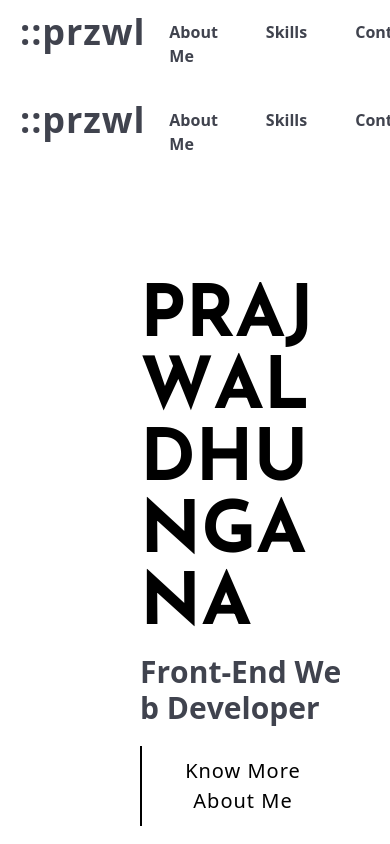
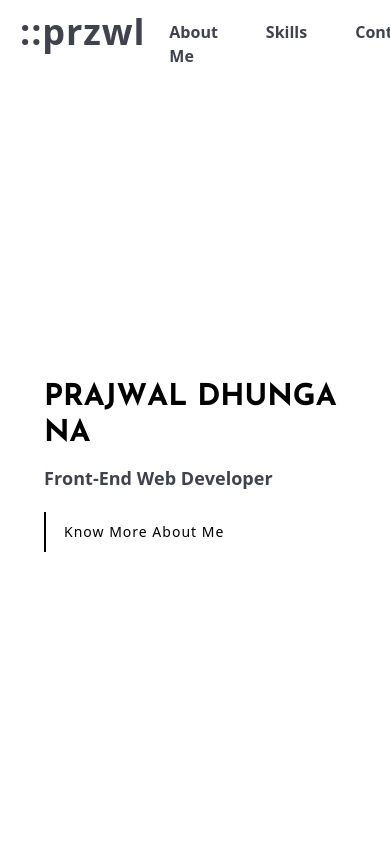
Before and after one commit to PrajwalDhungana/portfolio, a Next.js app: page / in a window 390 px wide. Built offline with nearby package versions, Linux system fonts and the light colour scheme.

Commit message:
feat: Implement Route

```diff
--- a/components/Header/Header.tsx
+++ b/components/Header/Header.tsx
@@ -1,7 +1,7 @@
 import React from "react";
 import { CiDark } from "react-icons/ci";
 import { motion } from "framer-motion";
-import Link from 'next/link'
+import Link from "next/link";
 
 type Props = {};
 
@@ -32,7 +32,7 @@ export default function Header({}: Props) {
 
   const navLinksTransition = {
     duration: 1,
-    ease: "easeInOut"
+    ease: "easeInOut",
   };
 
   return (
@@ -51,12 +51,14 @@ export default function Header({}: Props) {
               opacity: 1,
             }}
             transition={{
-              duration: .5
+              duration: 0.5,
             }}
           >
-            <h3 className="text-charcoal font-bold text-4xl tracking-wide">
-              ::przwl
-            </h3>
+            <Link href="/">
+              <h3 className="text-charcoal font-bold text-4xl tracking-wide">
+                ::przwl
+              </h3>
+            </Link>
           </motion.div>
         </div>
 
@@ -79,14 +81,14 @@ export default function Header({}: Props) {
               transition={navLinksTransition}
               className="py-2 px-4 mx-2 text-charcoal cursor-pointer hover:text-deep"
             >
-              <a href="#">Skills</a>
+              <Link href="/skills">Skills</Link>
             </motion.li>
             <motion.li
               variants={navLinksVariant}
               transition={navLinksTransition}
               className="py-2 px-4 mx-2 text-charcoal cursor-pointer hover:text-deep"
             >
-              <a href="#">Contact</a>
+              <Link href="/contact">Contact</Link>
             </motion.li>
             <motion.li
               variants={navLinksVariant}
--- a/components/Hero/Hero.tsx
+++ b/components/Hero/Hero.tsx
@@ -6,8 +6,8 @@ type Props = {};
 const hero = {
   animate: {
     transition: {
-      delayChildren: 0.2,
-      staggerChildren: 0.1,
+      delayChildren: 0.1,
+      staggerChildren: 0.05,
     },
   },
 };
@@ -27,8 +27,8 @@ const letterAnimation = {
 
 export default function Hero({}: Props) {
   return (
-    <div className="flex p-5 items-center h-full">
-      <div className="p-6 ml-24">
+    <div className="flex p-5 items-center h-full flex-1">
+      <div className="p-6 lg:ml-24 break-words">
         <motion.div variants={hero}>
           <HeroTitle title={"Prajwal Dhungana"} />
           <HeroSubTitle
@@ -42,12 +42,12 @@ export default function Hero({}: Props) {
               }}
               animate={{ x: 0 }}
               transition={{
-                delay: 2,
+                delay: 1,
                 duration: 1,
               }}
             >
-              <button className="btn">
-                <span className="btn-text">Know More About Me</span>
+              <button className="btn h-10 items-center flex">
+                <span className="btn-text text-sm lg:text-lg font-light">Know More About Me</span>
               </button>
             </motion.div>
           </div>
@@ -81,7 +81,7 @@ const AnimatedLetters = ({ title, transition }: any) => {
 
 const HeroTitle = ({ title }: any) => {
   return (
-    <div className="overflow-hidden text-7xl font-heading mb-3 uppercase font-bold">
+    <div className="overflow-hidden text-3xl md:text-5xl lg:text-7xl font-heading mb-3 uppercase font-bold">
       <AnimatedLetters title={title} />
     </div>
   );
@@ -89,7 +89,7 @@ const HeroTitle = ({ title }: any) => {
 
 const HeroSubTitle = ({ title, transition }: any) => {
   return (
-    <div className="overflow-hidden text-3xl font-semibold text-charcoal mb-5">
+    <div className="overflow-hidden text-lg md:text-xl lg:text-3xl font-semibold text-charcoal mb-5">
       <AnimatedLetters title={title} transition={transition} />
     </div>
   );
--- a/pages/about.tsx
+++ b/pages/about.tsx
@@ -1,5 +1,4 @@
 import Head from "next/head";
-import Header from "../components/Header/Header";
 
 export default function About() {
   return (
@@ -8,9 +7,6 @@ export default function About() {
           <Head>
             <title>Portfolio - About</title>
           </Head>
-
-          <Header />
-
           <div>
             <span className="text-2xl">Hi! I&apos;m Prajwal Dhungana.</span>
           </div>
--- a/pages/index.tsx
+++ b/pages/index.tsx
@@ -1,31 +1,18 @@
-import {motion, AnimatePresence } from "framer-motion";
 import Head from "next/head";
-import { useState } from "react";
 import Header from "../components/Header/Header";
 import Hero from "../components/Hero/Hero";
-import Loader from "../components/Loader/Loader";
 
 export default function Home() {
-  const [loading, setLoading] = useState(true);
   return (
-    <AnimatePresence>
     <div className="overflow-hidden">
-      {loading ? (
-        <motion.div key='loader' className="overflow-hidden"><Loader setLoading={setLoading} /></motion.div>
-      ) : (
-        <div className="flex flex-col h-screen">
+      <div className="h-full">
         <Head>
           <title>Portfolio - Prajwal Dhungana</title>
         </Head>
 
-          {/* Header */}
-          <Header />
-
         {/* Hero */}
         <Hero />
       </div>
-      )}
     </div>
-    </AnimatePresence>
   );
 }
```
Lines whose indentation alone changed are shown as unchanged.
